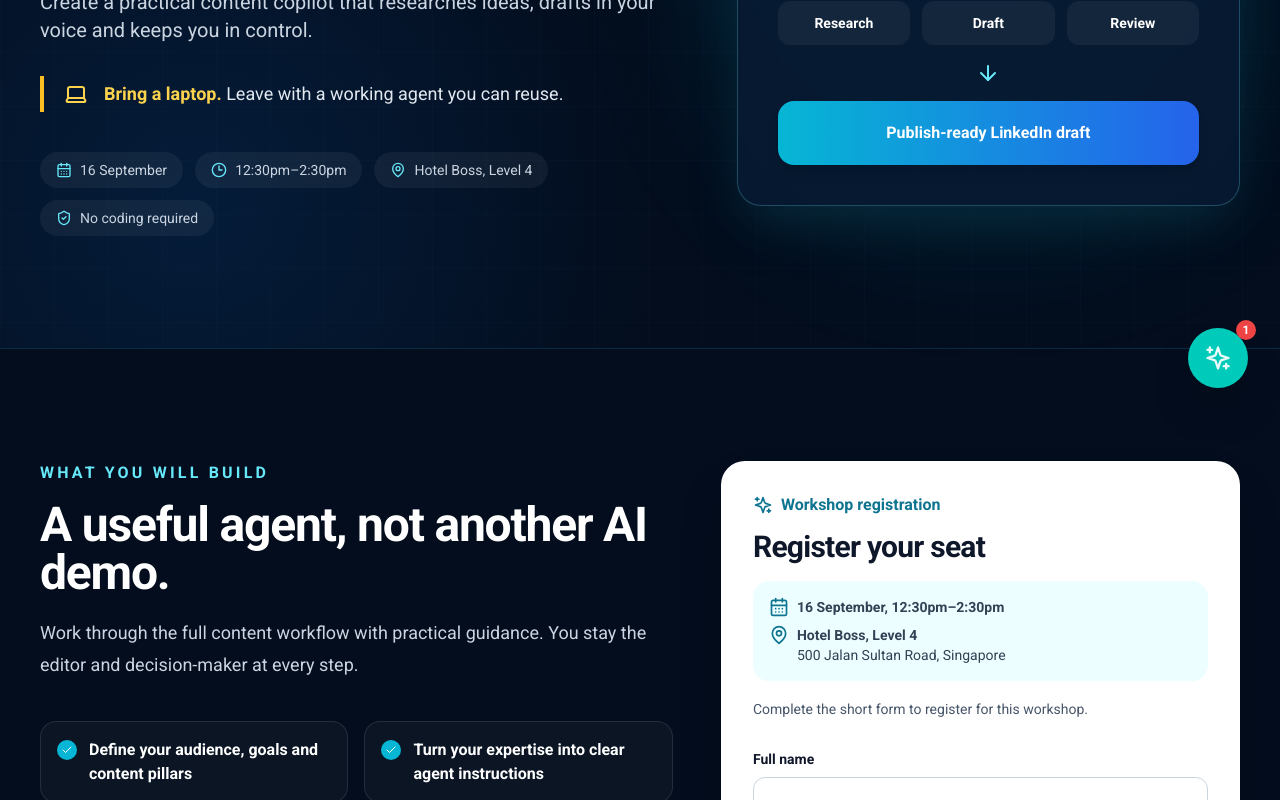
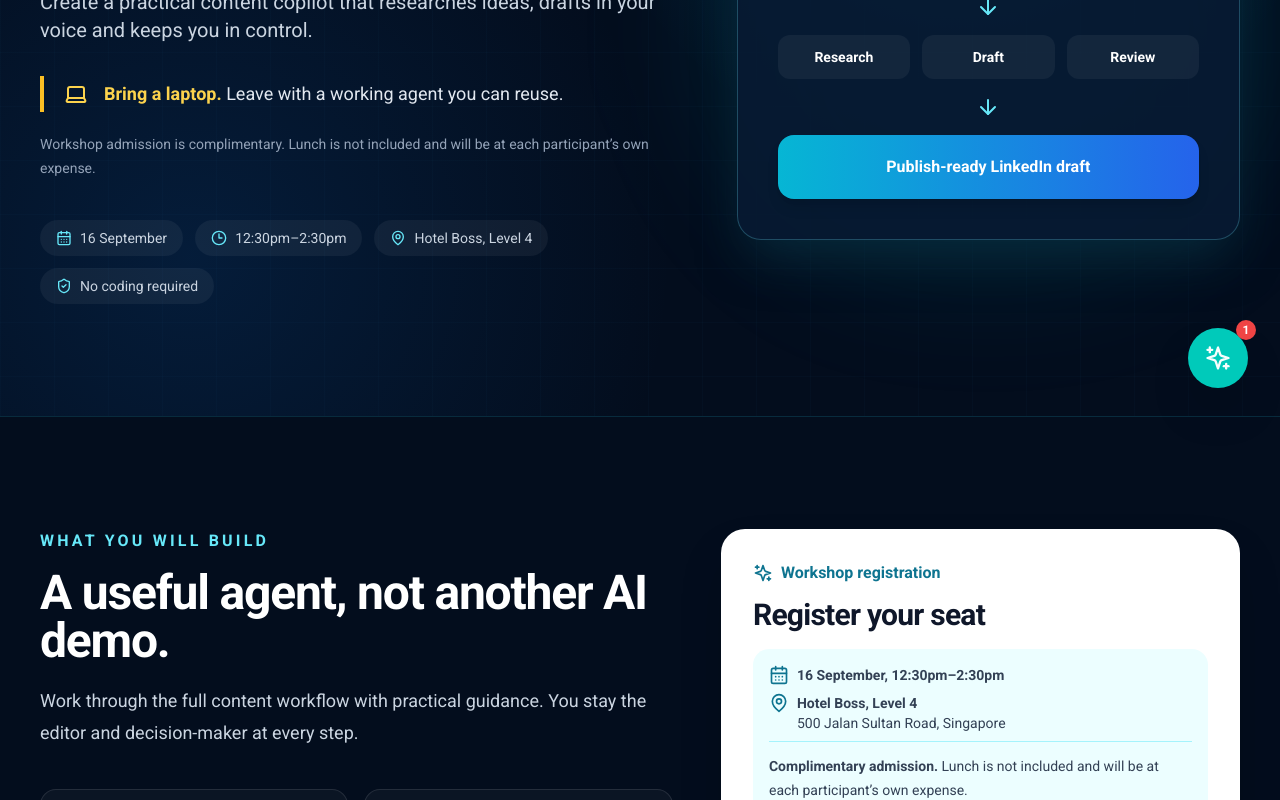
Before and after one commit to nexiuslabs/nexiusacademyskillsfuture, a React (Vite) app: page /workshops/linkedin-ai-agent in a window 1280 px wide. Shown: the part 380-1180 px from the top of the page. Built offline with nearby package versions, Linux system fonts and the light colour scheme.

Commit message:
content: clarify complimentary workshop admission

```diff
--- a/pages/LinkedInAIAgentWorkshopPage.tsx
+++ b/pages/LinkedInAIAgentWorkshopPage.tsx
@@ -95,6 +95,9 @@ const LinkedInAIAgentWorkshopPage: React.FC = () => {
                   <Laptop className="mt-0.5 h-6 w-6 shrink-0 text-amber-300" />
                   <p><strong className="text-amber-300">Bring a laptop.</strong> Leave with a working agent you can reuse.</p>
                 </div>
+                <p className="mt-5 max-w-2xl text-sm leading-6 text-slate-400">
+                  Workshop admission is complimentary. Lunch is not included and will be at each participant’s own expense.
+                </p>
                 <div className="mt-10 flex flex-wrap gap-3 text-sm text-slate-300">
                   <span className="flex items-center gap-2 rounded-full bg-white/5 px-4 py-2"><CalendarDays className="h-4 w-4 text-cyan-300" /> 16 September</span>
                   <span className="flex items-center gap-2 rounded-full bg-white/5 px-4 py-2"><Clock3 className="h-4 w-4 text-cyan-300" /> 12:30pm–2:30pm</span>
@@ -142,6 +145,7 @@ const LinkedInAIAgentWorkshopPage: React.FC = () => {
                   <div className="mt-4 space-y-2 rounded-2xl bg-cyan-50 p-4 text-sm text-slate-700">
                     <p className="flex gap-2"><CalendarDays className="h-5 w-5 shrink-0 text-cyan-700" /><strong>16 September, 12:30pm–2:30pm</strong></p>
                     <p className="flex gap-2"><MapPin className="h-5 w-5 shrink-0 text-cyan-700" /><span><strong>Hotel Boss, Level 4</strong><br />500 Jalan Sultan Road, Singapore</span></p>
+                    <p className="border-t border-cyan-200 pt-3 leading-6"><strong>Complimentary admission.</strong> Lunch is not included and will be at each participant’s own expense.</p>
                   </div>
                   <p className="mt-4 text-sm leading-6 text-slate-600">Complete the short form to register for this workshop.</p>
                   <form onSubmit={handleSubmit} className="mt-7 space-y-4">
```
